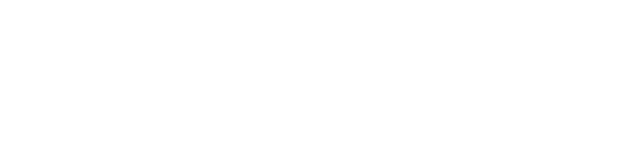
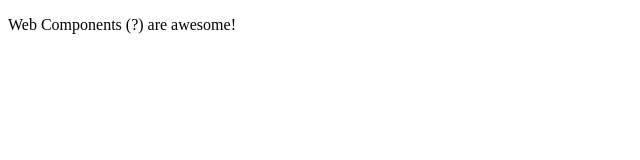
Before and after one commit to Sam44323/Web-Components_Demo, a plain HTML site: page index.html in a window 1280 px wide. Shown: the whole page, without its empty margins (0-640 px from the left). Drawn offline with Linux system fonts and the light colour scheme.

Commit message:
Added the event listeners for tooltips

```diff
--- a/index.html
+++ b/index.html
@@ -9,6 +9,6 @@
   <title>Web Components</title>
 </head>
 <body>
-  <woof-tooltip></woof-tooltip>
+  <p><woof-tooltip text="Web Components is a set of standards.">Web Components</woof-tooltip> are awesome!</p>
 </body>
 </html>
--- a/web-components/tooltip.js
+++ b/web-components/tooltip.js
@@ -1,7 +1,25 @@
 class Tooltip extends HTMLElement {
   constructor() {
     super();
-    console.log("This is working!");
+    this.tooltipContainer;
+  }
+
+  connectedCallback() {
+    const tooltipIcon = document.createElement("span");
+    tooltipIcon.textContent = " (?)";
+    tooltipIcon.addEventListener("mouseenter", this._showTooltip.bind(this));
+    tooltipIcon.addEventListener("mouseleave", this._removeTooltip.bind(this));
+    this.appendChild(tooltipIcon);
+  }
+
+  _showTooltip() {
+    this.tooltipContainer = document.createElement("div");
+    this.tooltipContainer.textContent = "This is the tooltip text!";
+    this.appendChild(this.tooltipContainer);
+  }
+
+  _removeTooltip() {
+    this.removeChild(this.tooltipContainer);
   }
 }
 
```
